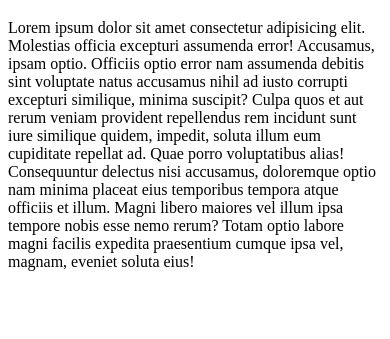
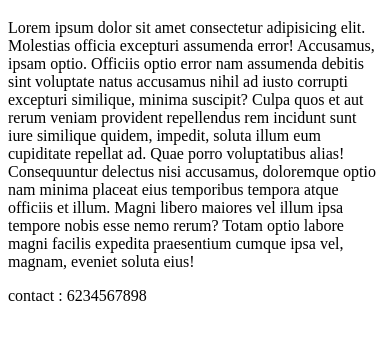
Before and after one commit to RmkMadhusudhanan/Demo, a plain HTML site: page index.html in a window 390 px wide. Shown: the part 61-400 px from the top of the page. Drawn offline with Linux system fonts and the light colour scheme.

Commit message:
phone number added

```diff
--- a/index.html
+++ b/index.html
@@ -9,7 +9,7 @@
 
     <h1 style="text-align: center;">Madhusudhanan</h1>
     <p>Lorem ipsum dolor sit amet consectetur adipisicing elit. Molestias officia excepturi assumenda error! Accusamus, ipsam optio. Officiis optio error nam assumenda debitis sint voluptate natus accusamus nihil ad iusto corrupti excepturi similique, minima suscipit? Culpa quos et aut rerum veniam provident repellendus rem incidunt sunt iure similique quidem, impedit, soluta illum eum cupiditate repellat ad. Quae porro voluptatibus alias! Consequuntur delectus nisi accusamus, doloremque optio nam minima placeat eius temporibus tempora atque officiis et illum. Magni libero maiores vel illum ipsa tempore nobis esse nemo rerum? Totam optio labore magni facilis expedita praesentium cumque ipsa vel, magnam, eveniet soluta eius!</p>
-
+    <p>contact : 6234567898</p>
 
 
 </body>
```
